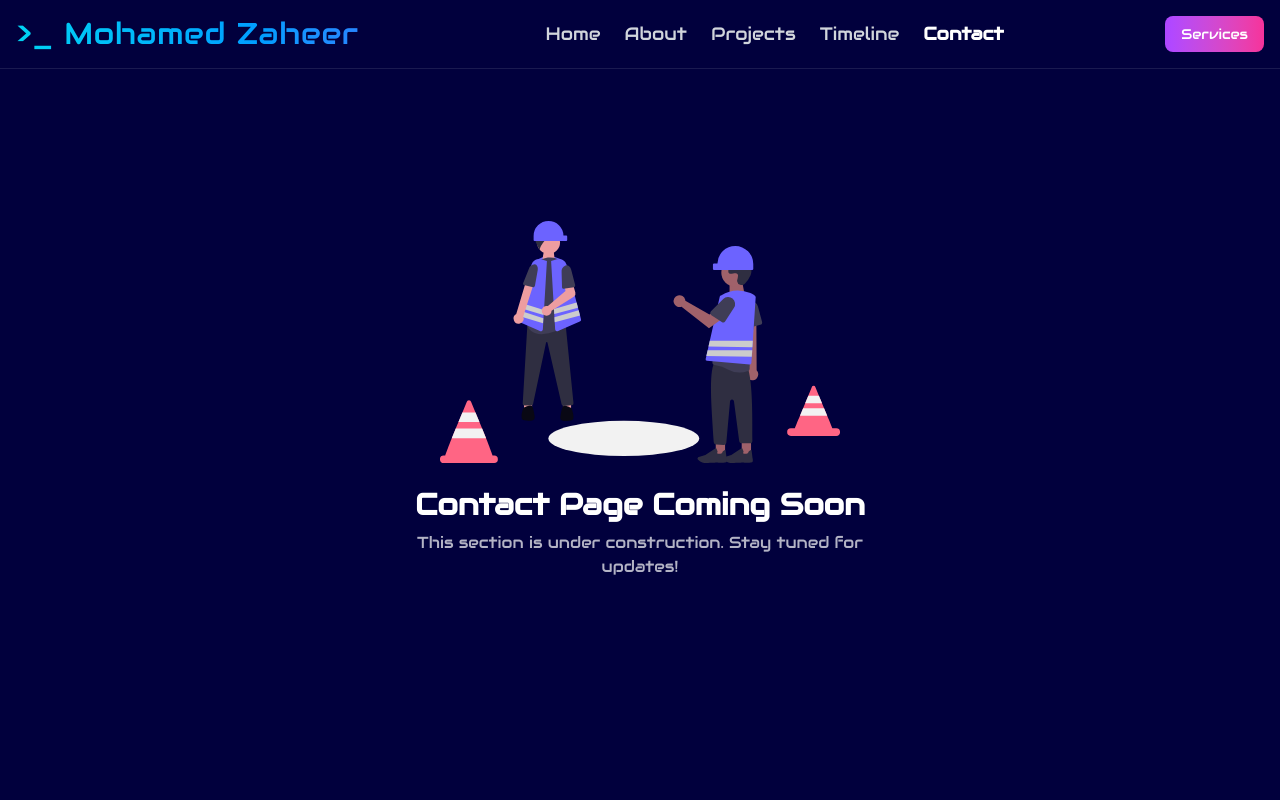
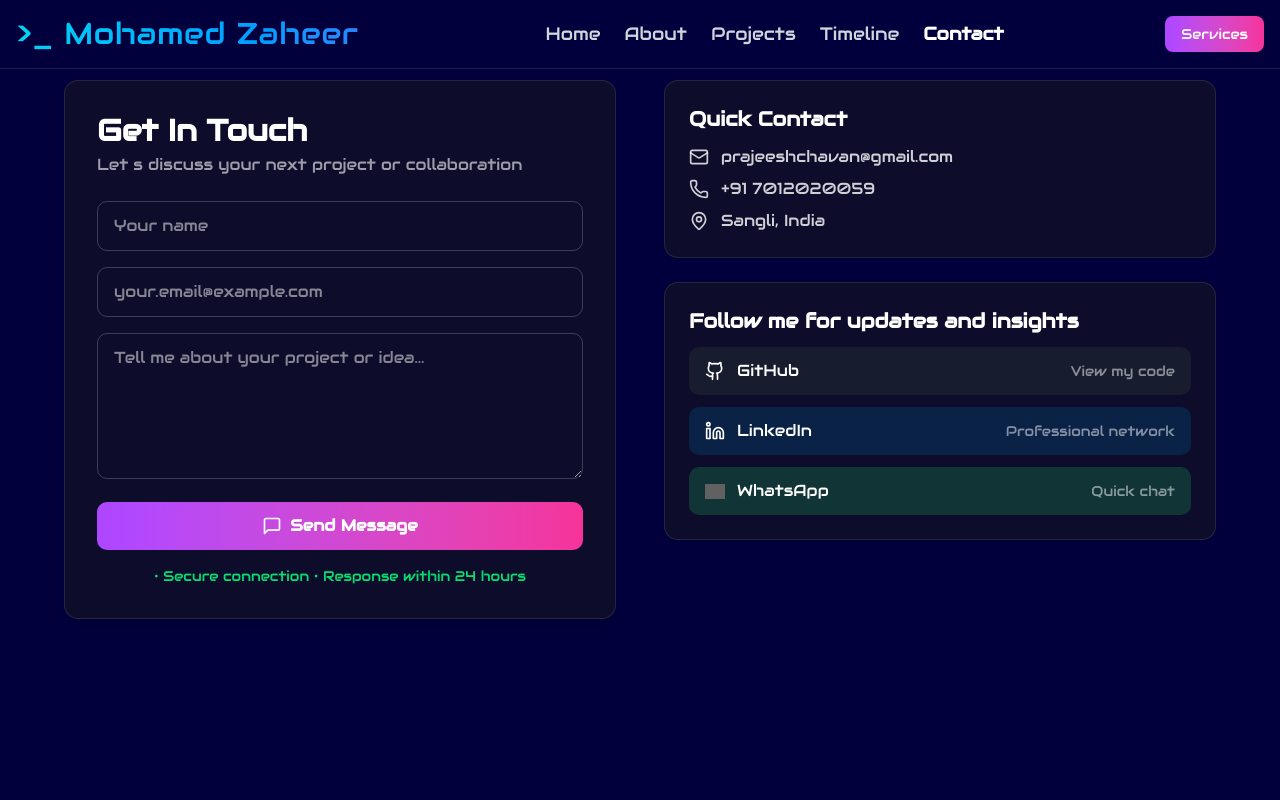
Before and after one commit to Zaheer2003/Portfolio_Zaheer, a Next.js app: page /contact in a window 1280 px wide. Shown: the top 800 px of the page. Built offline with nearby package versions, Linux system fonts and the light colour scheme; grey boxes are pictures that could not be loaded.

Commit message:
update contact page

```diff
--- a/src/app/contact/page.tsx
+++ b/src/app/contact/page.tsx
@@ -2,22 +2,107 @@
 
 import React from 'react'
 import Image from 'next/image'
+import Link from 'next/link'
+import { Mail, Phone, MapPin, Github, Linkedin, MessageSquare } from 'lucide-react'
 
-export default function Page() {
+export default function ContactPage() {
   return (
-    <div className="min-h-screen flex flex-col items-center justify-center bg-[#01003D] text-white px-6">
-      <Image
-        src="/maintenance.svg"
-        alt="Contact Under Maintenance"
-        width={400}
-        height={400}
-        priority
-        className="mb-6"
-      />
-      <h1 className="text-3xl font-bold text-center">Contact Page Coming Soon</h1>
-      <p className="text-white/70 mt-2 text-center max-w-md">
-        This section is under construction. Stay tuned for updates!
-      </p>
-    </div>
+    <section className="min-h-screen px-6 py-20 bg-[#01003D] text-white">
+      <div className="max-w-6xl mx-auto grid grid-cols-1 md:grid-cols-2 gap-12">
+
+        {/* Left: Contact Form */}
+        <div className="bg-[#0D0D2B] rounded-xl p-8 shadow-lg border border-white/10">
+          <h2 className="text-3xl font-bold mb-1">Get In Touch</h2>
+          <p className="text-white/60 mb-6">
+            Let s discuss your next project or collaboration
+          </p>
+
+          <form className="space-y-4">
+            <input
+              type="text"
+              placeholder="Your name"
+              className="w-full bg-transparent border border-white/20 rounded-lg px-4 py-3 text-white placeholder-white/50 focus:outline-none focus:ring-2 focus:ring-purple-500"
+            />
+            <input
+              type="email"
+              placeholder="your.email@example.com"
+              className="w-full bg-transparent border border-white/20 rounded-lg px-4 py-3 text-white placeholder-white/50 focus:outline-none focus:ring-2 focus:ring-purple-500"
+            />
+            <textarea
+              rows={5}
+              placeholder="Tell me about your project or idea..."
+              className="w-full bg-transparent border border-white/20 rounded-lg px-4 py-3 text-white placeholder-white/50 focus:outline-none focus:ring-2 focus:ring-purple-500"
+            />
+            <button
+              type="submit"
+              className="w-full bg-gradient-to-r from-purple-500 to-pink-500 text-white py-3 rounded-lg font-semibold flex items-center justify-center gap-2"
+            >
+              <MessageSquare className="w-5 h-5" />
+              Send Message
+            </button>
+            <p className="text-green-400 text-sm mt-2 text-center">
+              • Secure connection • Response within 24 hours
+            </p>
+          </form>
+        </div>
+
+        {/* Right: Contact Info */}
+        <div className="flex flex-col gap-6">
+          <div className="bg-[#0D0D2B] rounded-xl p-6 border border-white/10 shadow">
+            <h3 className="text-xl font-semibold mb-3">Quick Contact</h3>
+            <p className="flex items-center gap-3 text-white/80 mb-2">
+              <Mail className="w-5 h-5" /> prajeeshchavan@gmail.com
+            </p>
+            <p className="flex items-center gap-3 text-white/80 mb-2">
+              <Phone className="w-5 h-5" /> +91 7012020059
+            </p>
+            <p className="flex items-center gap-3 text-white/80">
+              <MapPin className="w-5 h-5" /> Sangli, India
+            </p>
+          </div>
+
+          <div className="bg-[#0D0D2B] rounded-xl p-6 border border-white/10 shadow">
+            <h3 className="text-xl font-semibold mb-3">Follow me for updates and insights</h3>
+            <div className="flex flex-col gap-3">
+              <Link
+                href="https://github.com/yourusername"
+                target="_blank"
+                rel="noopener noreferrer"
+                className="flex items-center gap-3 bg-[#181C2F] px-4 py-3 rounded-lg hover:bg-[#2a2e4d]"
+              >
+                <Github className="w-5 h-5 text-white" />
+                GitHub <span className="ml-auto text-white/50 text-sm">View my code</span>
+              </Link>
+
+              <Link
+                href="https://linkedin.com/in/yourusername"
+                target="_blank"
+                rel="noopener noreferrer"
+                className="flex items-center gap-3 bg-[#0077B5]/20 px-4 py-3 rounded-lg hover:bg-[#0077B5]/30"
+              >
+                <Linkedin className="w-5 h-5 text-white" />
+                LinkedIn <span className="ml-auto text-white/50 text-sm">Professional network</span>
+              </Link>
+
+              <Link
+                href="https://wa.me/917012020059"
+                target="_blank"
+                rel="noopener noreferrer"
+                className="flex items-center gap-3 bg-[#25D366]/20 px-4 py-3 rounded-lg hover:bg-[#25D366]/30"
+              >
+                <Image
+                  src="/icons/whatsapp.svg"
+                  alt="WhatsApp"
+                  width={20}
+                  height={20}
+                  className="invert"
+                />
+                WhatsApp <span className="ml-auto text-white/50 text-sm">Quick chat</span>
+              </Link>
+            </div>
+          </div>
+        </div>
+      </div>
+    </section>
   )
 }
```
